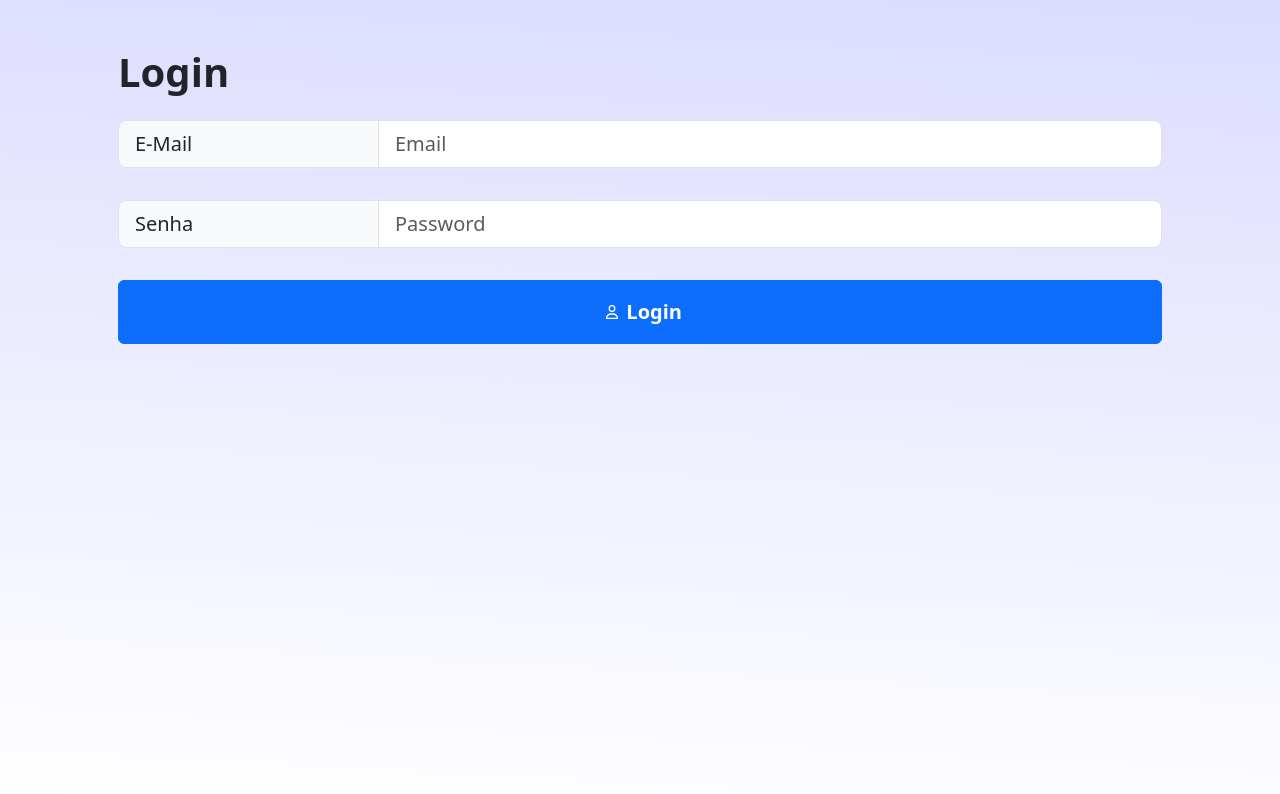
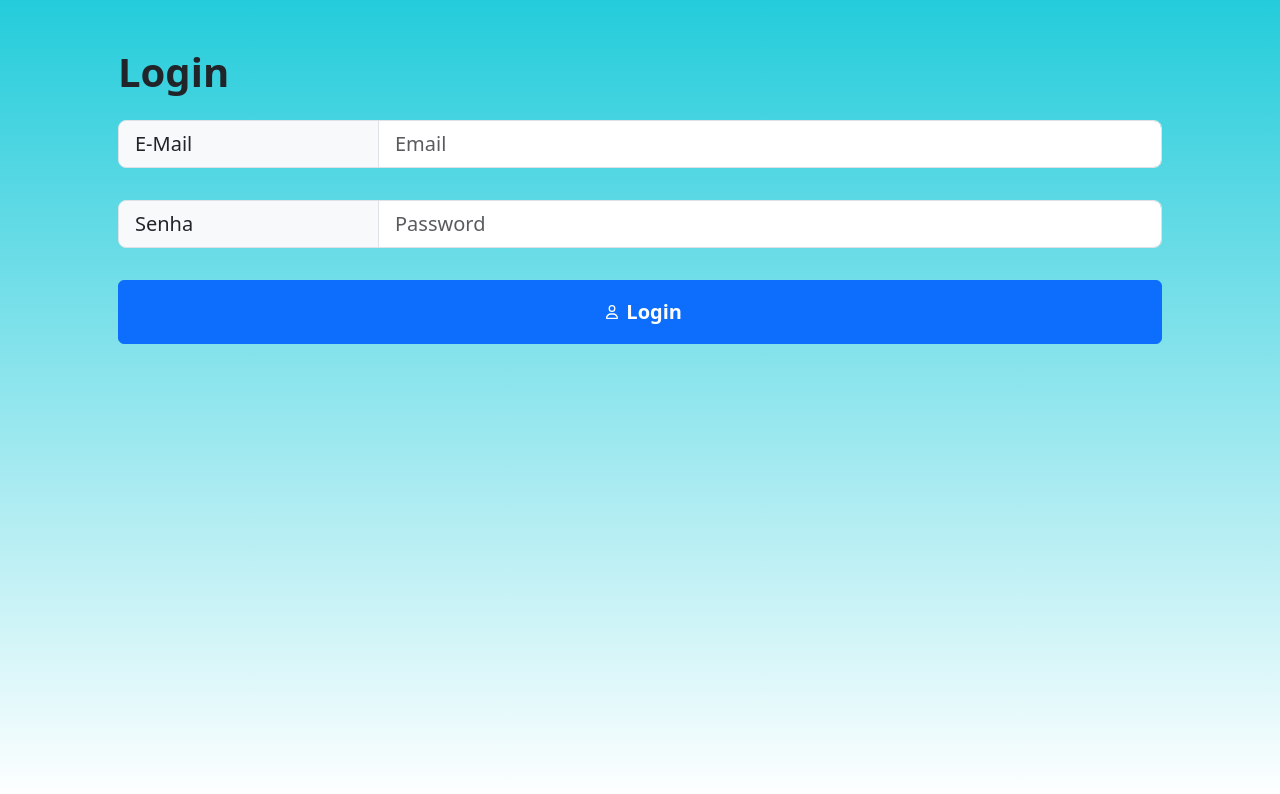
Before and after one commit to Martarelli/bevi-frontend-react, a React (Vite) app: page /login in a window 1280 px wide. Shown: the top 794 px of the page. Built offline with nearby package versions, Linux system fonts and the light colour scheme.

Commit message:
feat: add styles

```diff
--- a/src/App.css
+++ b/src/App.css
@@ -5,5 +5,5 @@
   width: 100vw;
   height: 100vh;
   background: rgb(255,255,255);
-  background: linear-gradient(3deg, rgba(255,255,255,1) 0%, rgba(220,220,255,1) 100%);
+  background: linear-gradient(0deg, #FFFFFF 0%, #24CCDB 100%);
 }
--- a/src/components/products/productList.jsx
+++ b/src/components/products/productList.jsx
@@ -21,7 +21,7 @@ function ProductList({products} ) {
   },[products])
 
   return (
-    <table className="table">
+    <table className="table table-striped">
       <thead>
         <tr>
           <th className="text-center" scope="col">Nome do Produto</th>
```
